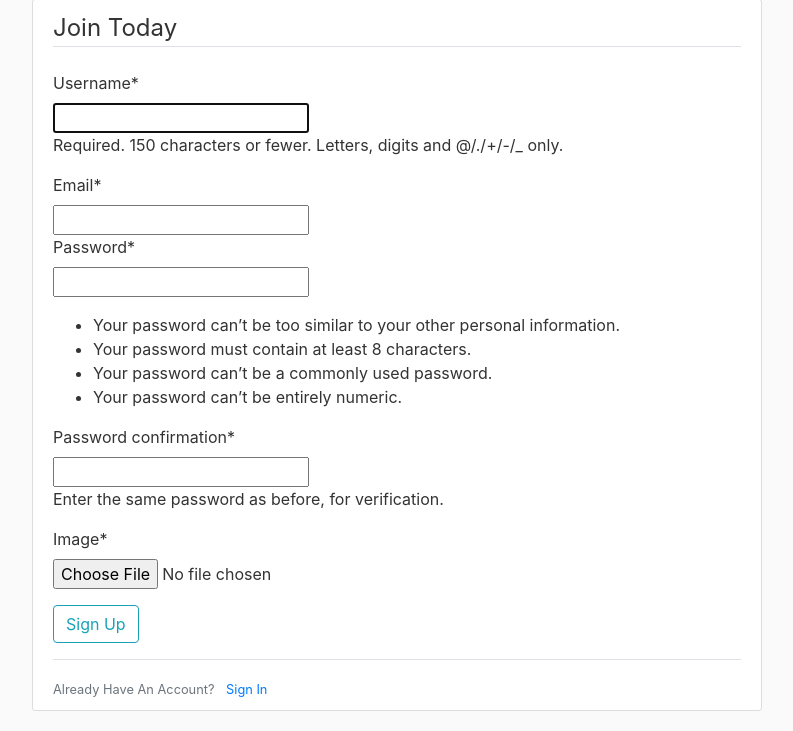
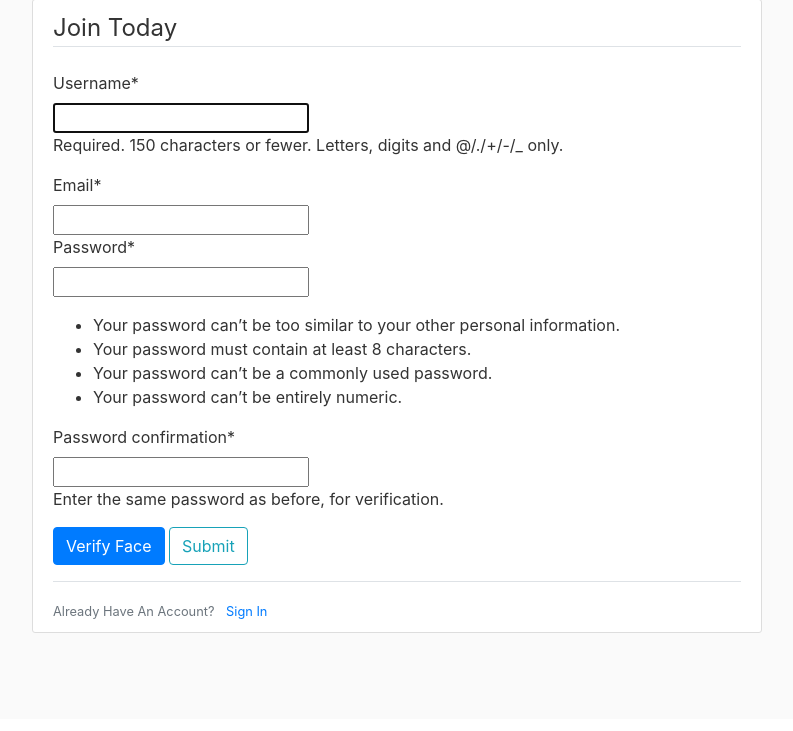
Before and after one commit to Maryam077/istudyfaceauth, a Django app: page /FaceAuth/register in a window 1280 px wide. Shown: the part 81-812 px from the top of the page, without its empty margins (53-846 px from the left). After the commit the page ends 714 px from the top, so only its background shows below. Run offline with Django 3.2, Linux system fonts and the light colour scheme; parts of the project's set-up code (start-up, migrations or seed data) failed here and were passed over; some libraries are stand-ins or nearby versions.

Commit message:
Complete registration

```diff
--- a/FaceAuth/forms.py
+++ b/FaceAuth/forms.py
@@ -6,14 +6,19 @@ from django.contrib.auth.models import User
 from django.contrib.auth.forms import UserCreationForm, AuthenticationForm
 from .models import UserProfile
 from .utils import base64_file
+from crispy_forms.helper import FormHelper
+from crispy_forms.layout import Button, Submit
 
 """
 Registration form
 """
 class UserRegisterForm(UserCreationForm):
     email = forms.EmailField()
-    image = forms.ImageField()
-
+    image = forms.CharField(max_length=500,widget = forms.HiddenInput(), required=True)
+    helper = FormHelper()
+    helper.add_input(Button('verify', 'Verify Face', css_class='btn-primary', required=True, onclick="verifyface()"))
+    helper.add_input(Submit('submit', 'Submit', css_class='btn btn-outline-info'))
+    helper.form_method = 'POST'
     class Meta:
         model = User
         fields = ['username', 'email', 'password1', 'password2']
@@ -22,8 +27,7 @@ class UserRegisterForm(UserCreationForm):
         if not commit:
             raise NotImplementedError("Can't create User and UserProfile without database save")
         user = super(UserRegisterForm, self).save(commit=True)
-        image = base64_file(self.data['image'])
-        face_image = UserProfile(user=user, image=image)
+        face_image = UserProfile(user=user, photo=self.data['image'])
         face_image.save()
         return user
 
--- a/FaceAuth/models.py
+++ b/FaceAuth/models.py
@@ -5,7 +5,7 @@ from django.db.models.signals import post_save
 # Create your models here.
 class UserProfile(models.Model):
     user = models.OneToOneField(User, on_delete=None, primary_key=True)
-    photo = models.ImageField(upload_to='profile_images', blank=True)
+    photo = models.CharField(max_length=1500, blank=False)
 
     class Meta:
         ordering = ["user"]
--- a/FaceAuth/templates/base.html
+++ b/FaceAuth/templates/base.html
@@ -58,8 +58,9 @@
 
     <!-- Optional JavaScript -->
     <!-- jQuery first, then Popper.js, then Bootstrap JS -->
-    <script src="https://code.jquery.com/jquery-3.2.1.slim.min.js" integrity="sha384-KJ3o2DKtIkvYIK3UENzmM7KCkRr/rE9/Qpg6aAZGJwFDMVNA/GpGFF93hXpG5KkN" crossorigin="anonymous"></script>
+    <script src="https://ajax.googleapis.com/ajax/libs/jquery/3.5.1/jquery.min.js"></script>
     <script src="https://cdnjs.cloudflare.com/ajax/libs/popper.js/1.12.9/umd/popper.min.js" integrity="sha384-ApNbgh9B+Y1QKtv3Rn7W3mgPxhU9K/ScQsAP7hUibX39j7fakFPskvXusvfa0b4Q" crossorigin="anonymous"></script>
     <script src="https://maxcdn.bootstrapcdn.com/bootstrap/4.0.0/js/bootstrap.min.js" integrity="sha384-JZR6Spejh4U02d8jOt6vLEHfe/JQGiRRSQQxSfFWpi1MquVdAyjUar5+76PVCmYl" crossorigin="anonymous"></script>
-</body>
+    {% block scripts %}{% endblock %}
+  </body>
 </html>
--- a/FaceAuth/templates/registration/register.html
+++ b/FaceAuth/templates/registration/register.html
@@ -2,15 +2,13 @@
 {% load crispy_forms_tags %}
 {% block content %}
     <div class="content-section">
-        <form method="POST">
+        <form method="POST" enctype="multipart/form-data">
             {% csrf_token %}
             <fieldset class="form-group">
                 <legend class="border-bottom mb-4">Join Today</legend>
-                {{ form|crispy }}
+                {% crispy form %}
             </fieldset>
-            <div class="form-group">
-                <button class="btn btn-outline-info" type="submit">Sign Up</button>
-            </div>
+
         </form>
         <div class="border-top pt-3">
             <small class="text-muted">
@@ -19,3 +17,19 @@
         </div>
     </div>
 {% endblock content %}
+{% block scripts%}
+<script>
+    function verifyface() {
+    $('#submit-id-submit').prop('disabled',true)
+     $.ajax({
+         url:"{% url 'face_detect' %}",
+         data : '',
+         success: function (data) {
+            console.log(data);
+            $('#id_image').val(data['data'])
+            $('#submit-id-submit').prop('disabled',false)
+         }
+     })
+    }
+</script>
+{% endblock scripts %}
--- a/FaceAuth/urls.py
+++ b/FaceAuth/urls.py
@@ -3,4 +3,5 @@ from . import views
 
 urlpatterns = [
     path('register', views.register, name='register'),
+    path('face_detect', views.face_detect_view, name='face_detect'),
 ]
--- a/FaceAuth/views.py
+++ b/FaceAuth/views.py
@@ -3,23 +3,39 @@ from django.contrib.auth import authenticate, login
 from django.contrib import messages
 from .forms import UserRegisterForm, UserAuthenticationForm
 from django.conf import settings
-from .utils import prepare_image
+from .utils import prepare_image, face_detect
+from django.http import JsonResponse
+
 
 
 # Create your views here.
 def register(request):
+    #face_detect('')
+
     if  request.method == 'POST':
         form = UserRegisterForm(request.POST, request.FILES)
-
+        print(form.data)
         if form.is_valid():
             form.save()
+            print(form.cleaned_data['image'])
             username = form.cleaned_data['username']
             password = form.cleaned_data['password2']
-            user = authenticate(username=username, password=password)
-            login(request, user)
-            return redirect(settings.LOGIN_REDIRECT_URL)
+            messages.add_message(request, messages.SUCCESS, 'User '+username+' created successfully!')
+            #user = authenticate(username=username, password=password)
+            #login(request, user)
+            return render(request, 'registration/register.html', context={'form': UserRegisterForm()})
+            #return redirect(settings.LOGIN_REDIRECT_URL)
+        elif len(form.data['image']) == 0:
+            messages.add_message(request, messages.ERROR, 'Face verification required!')
+        else:
+            print('psst',form.data['image'])
+
     else:
         form = UserRegisterForm()
 
 
-    return render(request, 'registration/register.html', {'form': form})
+    return render(request, 'registration/register.html', context={'form': form})
+
+def face_detect_view(request):
+    x = face_detect('')
+    return JsonResponse({'data': x})
```
Also changed, not shown: FaceAuth/utils.py (+29 -0 lines), FaceAuth/migrations/0001_initial.py, FaceAuth/migrations/0002_auto_20200604_1459.py (added), db.sqlite3.
